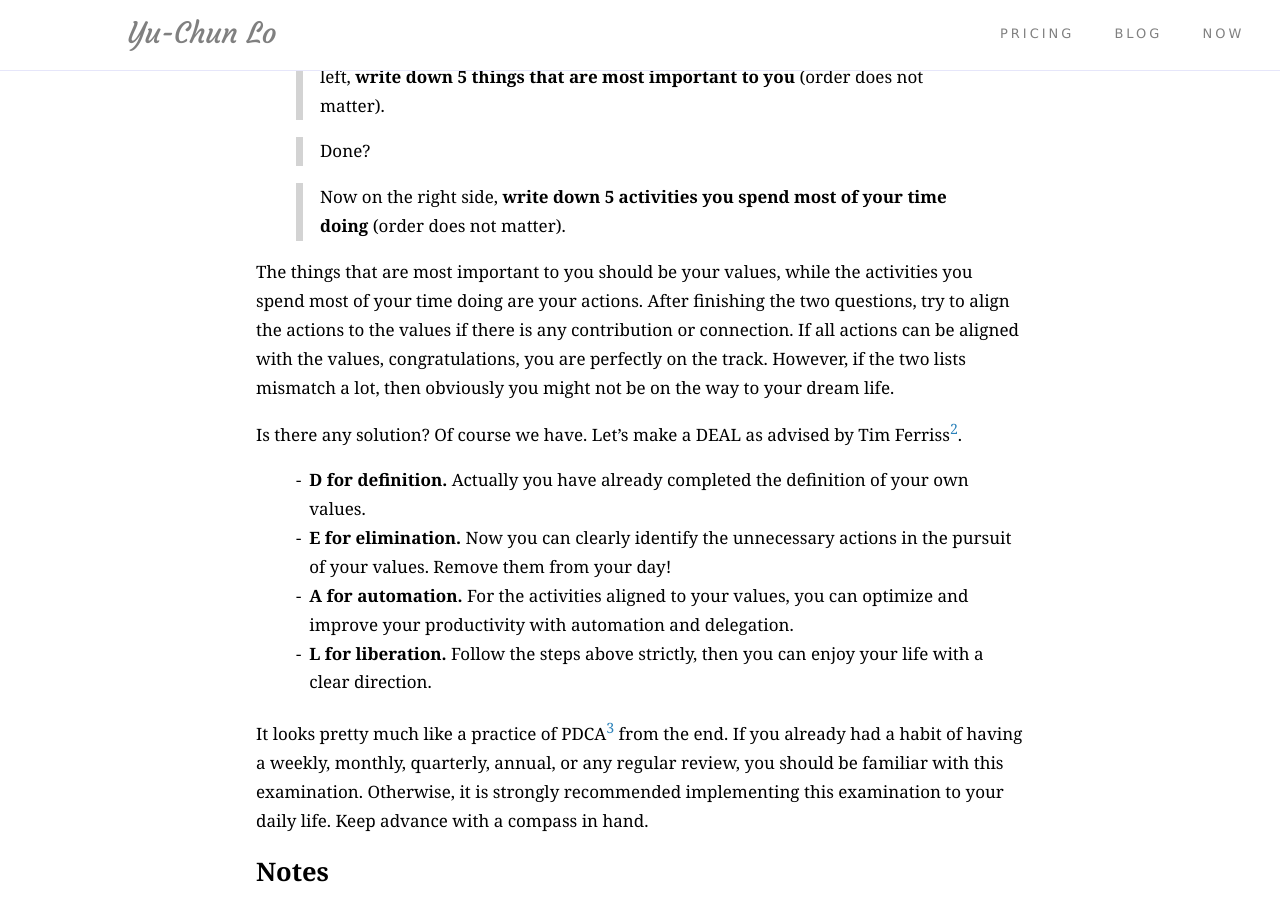
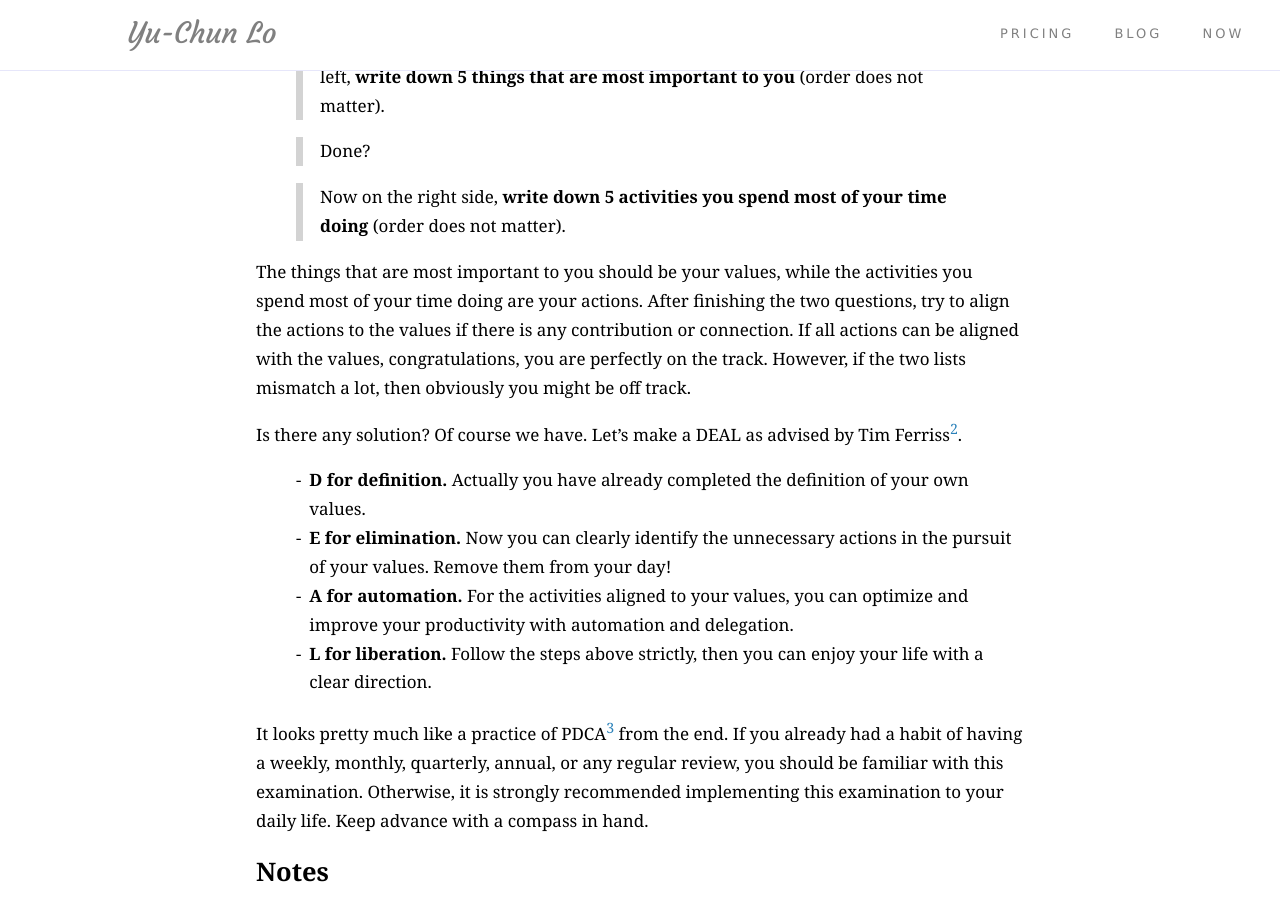
Before and after one commit to yuchunlo/yuchunlo.github.io, a Jekyll site: the page built from _posts/2020-10-02-live-in-the-direction.md, in a window 1280 px wide and 900 px high, scrolled down 529 px. Built offline with Jekyll 4.4.1, drawn with Linux system fonts in a browser that asks for light colours; nearby versions of some CDN libraries.

Commit message:
Update 2020-10-02-live-in-the-direction.md

```diff
--- a/_posts/2020-10-02-live-in-the-direction.md
+++ b/_posts/2020-10-02-live-in-the-direction.md
@@ -26,7 +26,7 @@ Here is a practice that I learned from Thanh Pham[^1], and I call it *Direction
 
 > Now on the right side, **write down 5 activities you spend most of your time doing** (order does not matter).
 
-The things that are most important to you should be your values, while the activities you spend most of your time doing are your actions. After finishing the two questions, try to align the actions to the values if there is any contribution or connection. If all actions can be aligned with the values, congratulations, you are perfectly on the track. However, if the two lists mismatch a lot, then obviously you might not be on the way to your dream life.
+The things that are most important to you should be your values, while the activities you spend most of your time doing are your actions. After finishing the two questions, try to align the actions to the values if there is any contribution or connection. If all actions can be aligned with the values, congratulations, you are perfectly on the track. However, if the two lists mismatch a lot, then obviously you might be off track.
 
 Is there any solution? Of course we have. Let's make a DEAL as advised by Tim Ferriss[^2].
 - **D for definition.** Actually you have already completed the definition of your own values.
```
